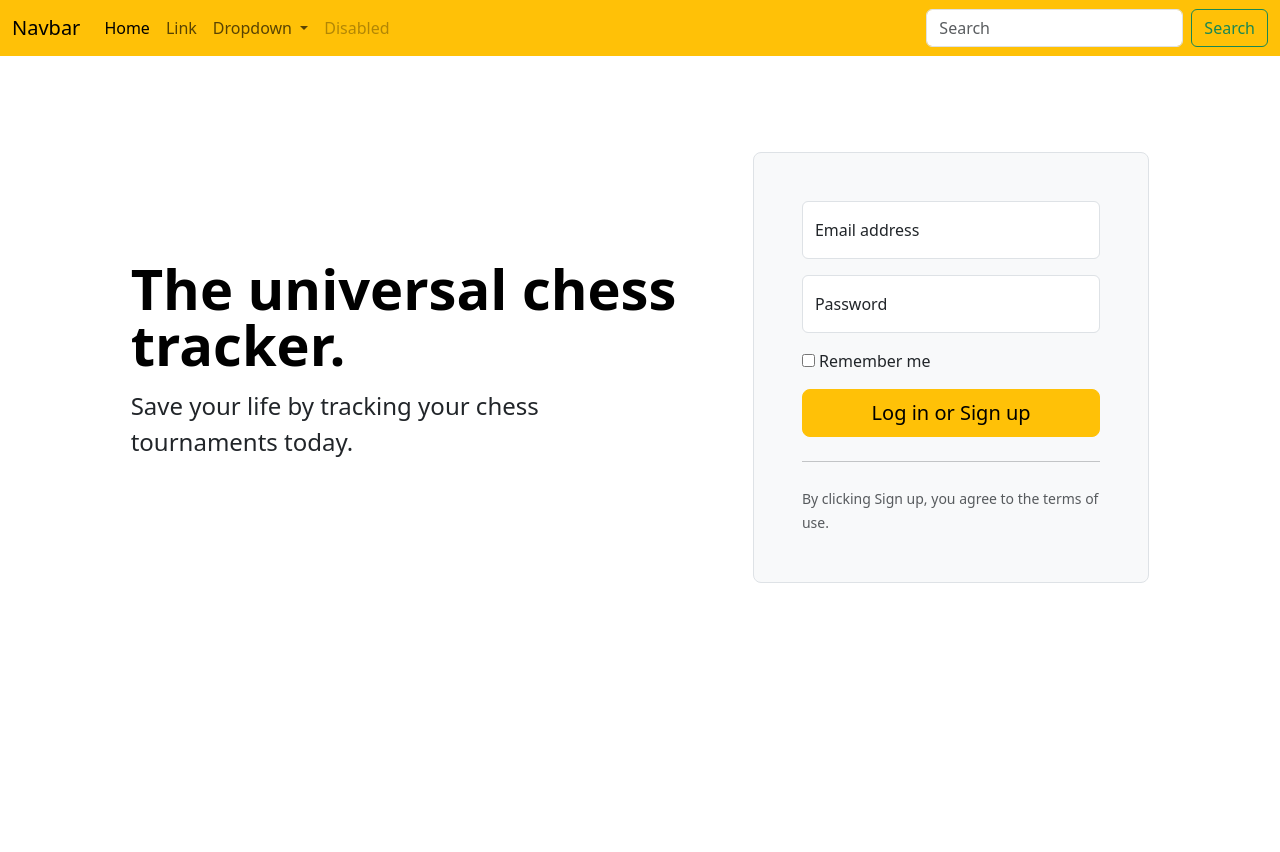
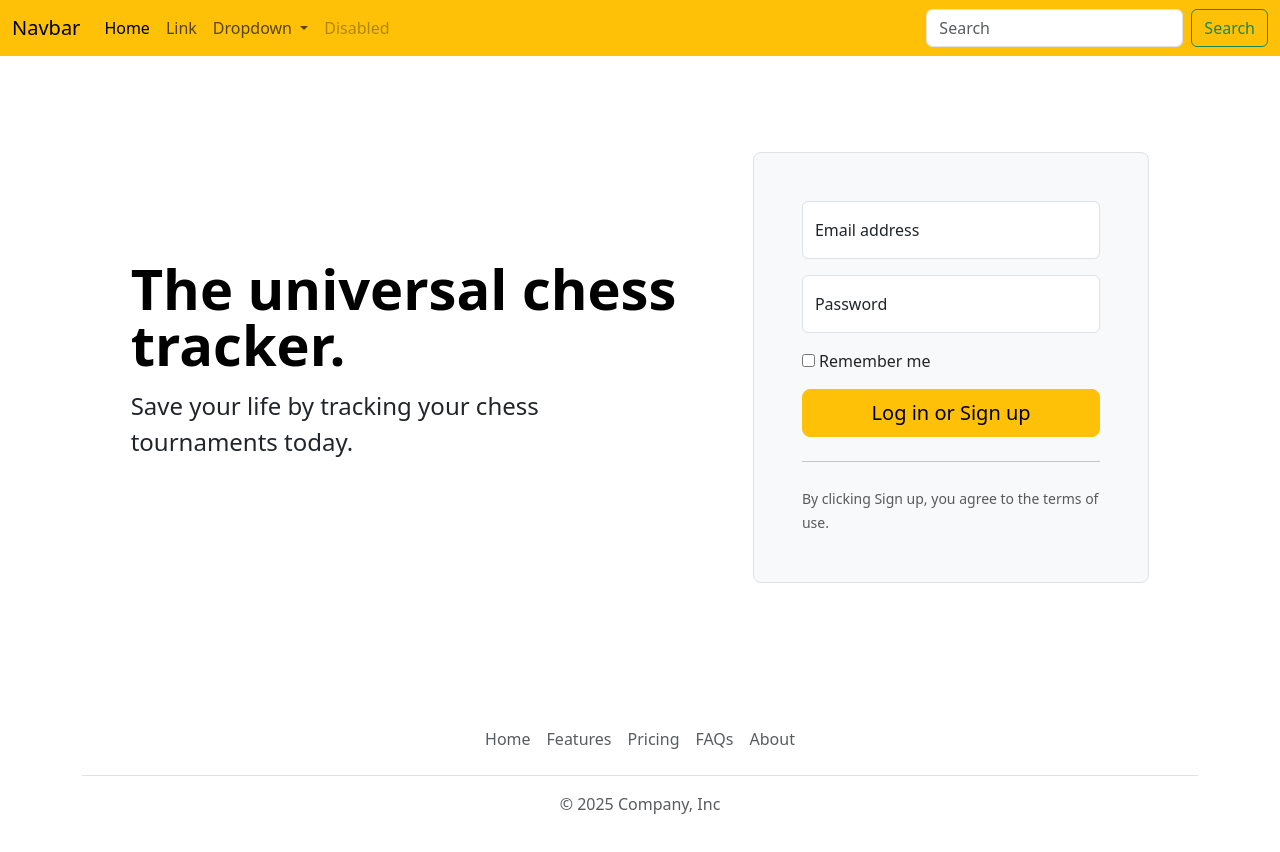
Before and after one commit to NomaTyx/1800_202530_BBY11, a website built with Vite: page index.html in a window 1280 px wide. Before the commit the page ends 800 px from the top, so only its background shows below. Built offline with nearby package versions, Linux system fonts and the light colour scheme.

Commit message:
added my footer

```diff
--- a/index.html
+++ b/index.html
@@ -33,18 +33,10 @@
         >
           <span class="navbar-toggler-icon"></span>
         </button>
-                <div
-                    class="collapse navbar-collapse"
-                    id="navbarSupportedContent"
-                >
+        <div class="collapse navbar-collapse" id="navbarSupportedContent">
           <ul class="navbar-nav me-auto mb-2 mb-lg-0">
             <li class="nav-item">
-                            <a
-                                class="nav-link active"
-                                aria-current="page"
-                                href="#"
-                                >Home</a
-                            >
+              <a class="nav-link active" aria-current="page" href="#">Home</a>
             </li>
             <li class="nav-item">
               <a class="nav-link" href="#">Link</a>
@@ -64,22 +56,16 @@
                   <a class="dropdown-item" href="#">Action</a>
                 </li>
                 <li>
-                                    <a class="dropdown-item" href="#"
-                                        >Another action</a
-                                    >
+                  <a class="dropdown-item" href="#">Another action</a>
                 </li>
                 <li><hr class="dropdown-divider" /></li>
                 <li>
-                                    <a class="dropdown-item" href="#"
-                                        >Something else here</a
-                                    >
+                  <a class="dropdown-item" href="#">Something else here</a>
                 </li>
               </ul>
             </li>
             <li class="nav-item">
-                            <a class="nav-link disabled" aria-disabled="true"
-                                >Disabled</a
-                            >
+              <a class="nav-link disabled" aria-disabled="true">Disabled</a>
             </li>
           </ul>
           <form class="d-flex" role="search">
@@ -150,20 +136,39 @@
                 Remember me
               </label>
             </div>
-                        <button
-                            class="w-100 btn btn-lg btn-warning"
-                            type="submit"
-                        >
+            <button class="w-100 btn btn-lg btn-warning" type="submit">
               Log in or Sign up
             </button>
             <hr class="my-4" />
             <small class="text-body-secondary"
-                            >By clicking Sign up, you agree to the terms of
-                            use.</small
+              >By clicking Sign up, you agree to the terms of use.</small
             >
           </form>
         </div>
       </div>
+    </div>
+
+    <div class="container">
+      <footer class="py-3 my-4">
+        <ul class="nav justify-content-center border-bottom pb-3 mb-3">
+          <li class="nav-item">
+            <a href="#" class="nav-link px-2 text-body-secondary">Home</a>
+          </li>
+          <li class="nav-item">
+            <a href="#" class="nav-link px-2 text-body-secondary">Features</a>
+          </li>
+          <li class="nav-item">
+            <a href="#" class="nav-link px-2 text-body-secondary">Pricing</a>
+          </li>
+          <li class="nav-item">
+            <a href="#" class="nav-link px-2 text-body-secondary">FAQs</a>
+          </li>
+          <li class="nav-item">
+            <a href="#" class="nav-link px-2 text-body-secondary">About</a>
+          </li>
+        </ul>
+        <p class="text-center text-body-secondary">© 2025 Company, Inc</p>
+      </footer>
     </div>
 
     <!---------------------------------------------->
```
Lines whose indentation alone changed are shown as unchanged.
